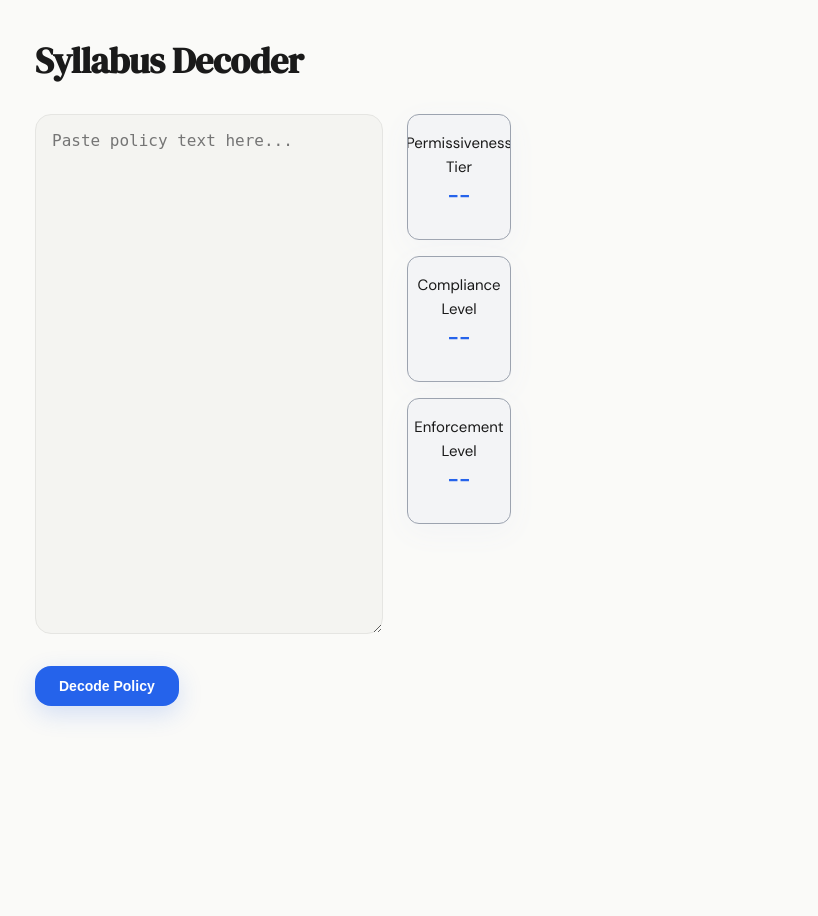
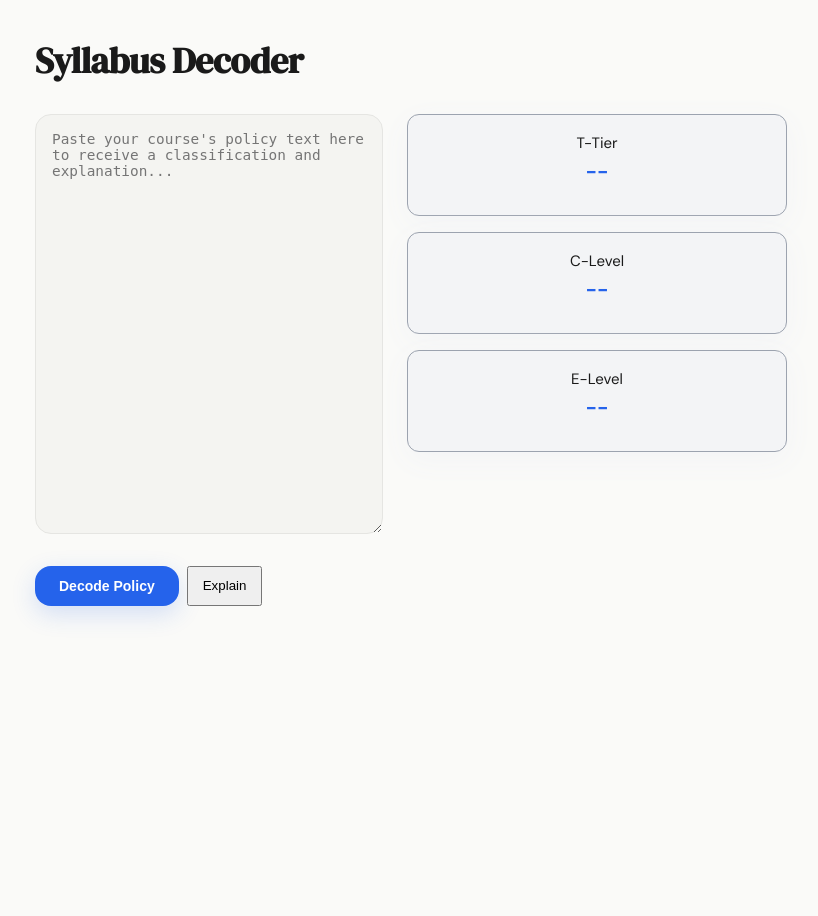
Before and after one commit to aninuona/syllabus-decoder, a Flask app: page /decoder in a window 1280 px wide. Shown: the part 74-990 px from the top of the page, without its empty margins (229-1047 px from the left). After the commit the page ends 694 px from the top, so only its background shows below. Run offline with Flask 3, Linux system fonts and the light colour scheme.

Commit message:
Update decoder.html

```diff
--- a/templates/decoder.html
+++ b/templates/decoder.html
@@ -21,57 +21,43 @@
     <h2>Syllabus Decoder</h2>
     <div style="display: grid; grid-template-columns: 1fr 380px; gap: 24px; align-items: start;">
       <form action="/decode" method="POST" class="decoder-form" style="margin:0">
-          <textarea name="syllabus_text" placeholder="Paste policy text here..." style="min-height:520px; width:100%; font-size:1rem;">{{ pasted_text }}</textarea>
+          <textarea name="syllabus_text" placeholder="Paste your course's policy text here to receive a classification and explanation..." style="min-height:420px;">{{ pasted_text }}</textarea>
           <div style="margin-top:12px; display:flex; gap:8px;">
             <button type="submit" class="btn-primary">Decode Policy</button>
+            <button type="button" id="explain-btn" class="btn-secondary" style="padding:10px 14px;">Explain</button>
           </div>
       </form>
 
       <div style="position:relative;">
-        <div style="display:grid; grid-template-columns: 1fr 260px; gap:16px; align-items:start;">
-          <div style="display:grid; gap:16px;">
+        <div style="display:grid; gap:16px;">
           <div class="glow-card" style="padding:16px; border-radius:12px; box-shadow: 0 8px 30px rgba(0,0,0,0.08);">
             <div style="display:flex; justify-content:space-between; align-items:center;">
               <div>
-                <div class="label">Permissiveness Tier</div>
+                <div class="label">T-Tier</div>
                 <div style="font-size:1.25rem; font-weight:700; color:var(--blue);">{{ t_tier or '--' }}</div>
               </div>
             </div>
-            <div style="margin-top:12px; display:flex; gap:16px; align-items:flex-start;">
-              <div style="flex:1; white-space:pre-wrap;">{{ t_reason if t_reason is defined else '' }}</div>
-              <div class="definition-text" style="width:220px; color:var(--ink-3);"></div>
-            </div>
+            <div style="margin-top:12px; white-space:pre-wrap;">{{ t_reason if t_reason is defined else '' }}</div>
           </div>
 
           <div class="glow-card" style="padding:16px; border-radius:12px; box-shadow: 0 8px 30px rgba(0,0,0,0.08);">
             <div style="display:flex; justify-content:space-between; align-items:center;">
               <div>
-                <div class="label">Compliance Level</div>
+                <div class="label">C-Level</div>
                 <div style="font-size:1.25rem; font-weight:700; color:var(--blue);">{{ c_level or '--' }}</div>
               </div>
             </div>
-            <div style="margin-top:12px; display:flex; gap:16px; align-items:flex-start;">
-              <div style="flex:1; white-space:pre-wrap;">{{ c_reason if c_reason is defined else '' }}</div>
-              <div class="definition-text" style="width:220px; color:var(--ink-3);"></div>
-            </div>
+            <div style="margin-top:12px; white-space:pre-wrap;">{{ c_reason if c_reason is defined else '' }}</div>
           </div>
 
           <div class="glow-card" style="padding:16px; border-radius:12px; box-shadow: 0 8px 30px rgba(0,0,0,0.08);">
             <div style="display:flex; justify-content:space-between; align-items:center;">
               <div>
-                <div class="label">Enforcement Level</div>
+                <div class="label">E-Level</div>
                 <div style="font-size:1.25rem; font-weight:700; color:var(--blue);">{{ e_level or '--' }}</div>
               </div>
             </div>
-            <div style="margin-top:12px; display:flex; gap:16px; align-items:flex-start;">
-              <div style="flex:1; white-space:pre-wrap;">{{ e_reason if e_reason is defined else '' }}</div>
-              <div class="definition-text" style="width:220px; color:var(--ink-3);"></div>
-            </div>
-          </div>
-          <div id="definitions-column" style="display:flex; flex-direction:column; gap:16px;">
-            <div class="def-box" style="padding:12px; border-radius:8px; background:var(--bg-1); min-height:80px;"></div>
-            <div class="def-box" style="padding:12px; border-radius:8px; background:var(--bg-1); min-height:80px;"></div>
-            <div class="def-box" style="padding:12px; border-radius:8px; background:var(--bg-1); min-height:80px;"></div>
+            <div style="margin-top:12px; white-space:pre-wrap;">{{ e_reason if e_reason is defined else '' }}</div>
           </div>
         </div>
       </div>
@@ -132,51 +118,11 @@
     styleCardByCode(eCard);
   }
 
-  // Standard definitions to display alongside each result
-  const TIER_DEFINITIONS = {
-    "T0": "The use of generative AI tools is prohibited in this course.",
-    "T1": "Students are strongly discouraged from using generative AI.",
-    "T2": "Use of generative AI requires prior instructor approval.",
-    "T3": "Generative AI may be used for brainstorming, outlining, and editing only.",
-    "T4": "Generative AI is permitted with full documentation and prompt logs.",
-    "T5": "Generative AI tools are permitted and encouraged in this course.",
-  };
-
-  const COMPLIANCE_DEFINITIONS = {
-    "C0": "No disclosure required.",
-    "C1": "Minimal disclosure or brief mention required.",
-    "C2": "Structured disclosure; explain how AI was used.",
-    "C3": "Full audit: prompt logs and detailed documentation required.",
-  };
-
-  const ENFORCEMENT_DEFINITIONS = {
-    "E0": "Trust-based; reliant on academic integrity.",
-    "E1": "Instructive: warnings or guidance may be provided.",
-    "E2": "Investigative: detection and formal penalties possible.",
-    "E3": "Severe: automatic failure or dismissal may be enforced.",
-  };
-
-  function fillDefinitions(){
-    const cards = document.querySelectorAll('.glow-card');
-    if(cards.length < 3) return;
-    const codes = [
-      cards[0].querySelector('[style*="font-size:1.25rem"]').textContent.trim(),
-      cards[1].querySelector('[style*="font-size:1.25rem"]').textContent.trim(),
-      cards[2].querySelector('[style*="font-size:1.25rem"]').textContent.trim(),
-    ];
-    const defs = [TIER_DEFINITIONS[codes[0]] || '', COMPLIANCE_DEFINITIONS[codes[1]] || '', ENFORCEMENT_DEFINITIONS[codes[2]] || ''];
-    cards.forEach((card, i)=>{
-      const defEl = card.querySelector('.definition-text');
-      if(defEl) defEl.textContent = defs[i];
-    });
-  }
-
-  // Intercept the Decode Policy form submit and use it to fetch explanations
-  document.querySelector('form.decoder-form').addEventListener('submit', async (ev)=>{
-    ev.preventDefault();
+  // Wire up the Explain button to call the API and update cards in-place
+  document.getElementById('explain-btn').addEventListener('click', async ()=>{
     const textarea = document.querySelector('textarea[name="syllabus_text"]');
     const text = (textarea?.value || '').trim();
-    if(!text){ alert('Please paste some policy text to decode.'); return; }
+    if(!text){ alert('Please paste some policy text to explain.'); return; }
 
     try{
       const res = await fetch('/api/decoder/classify', {
@@ -187,15 +133,9 @@
       if(!res.ok){ throw new Error('Server error'); }
       const data = await res.json();
       fillCards(data);
-      fillDefinitions();
-      // populate right-hand definition column
-      const defBoxes = document.querySelectorAll('#definitions-column .def-box');
-      defBoxes[0].textContent = TIER_DEFINITIONS[data.t_tier] || '';
-      defBoxes[1].textContent = COMPLIANCE_DEFINITIONS[data.c_level] || '';
-      defBoxes[2].textContent = ENFORCEMENT_DEFINITIONS[data.e_level] || '';
     }catch(err){
-      console.error('Decode failed', err);
-      alert('Failed to decode policy. Try again.');
+      console.error('Explain failed', err);
+      alert('Failed to get explanation. Try again.');
     }
   });
 
```
